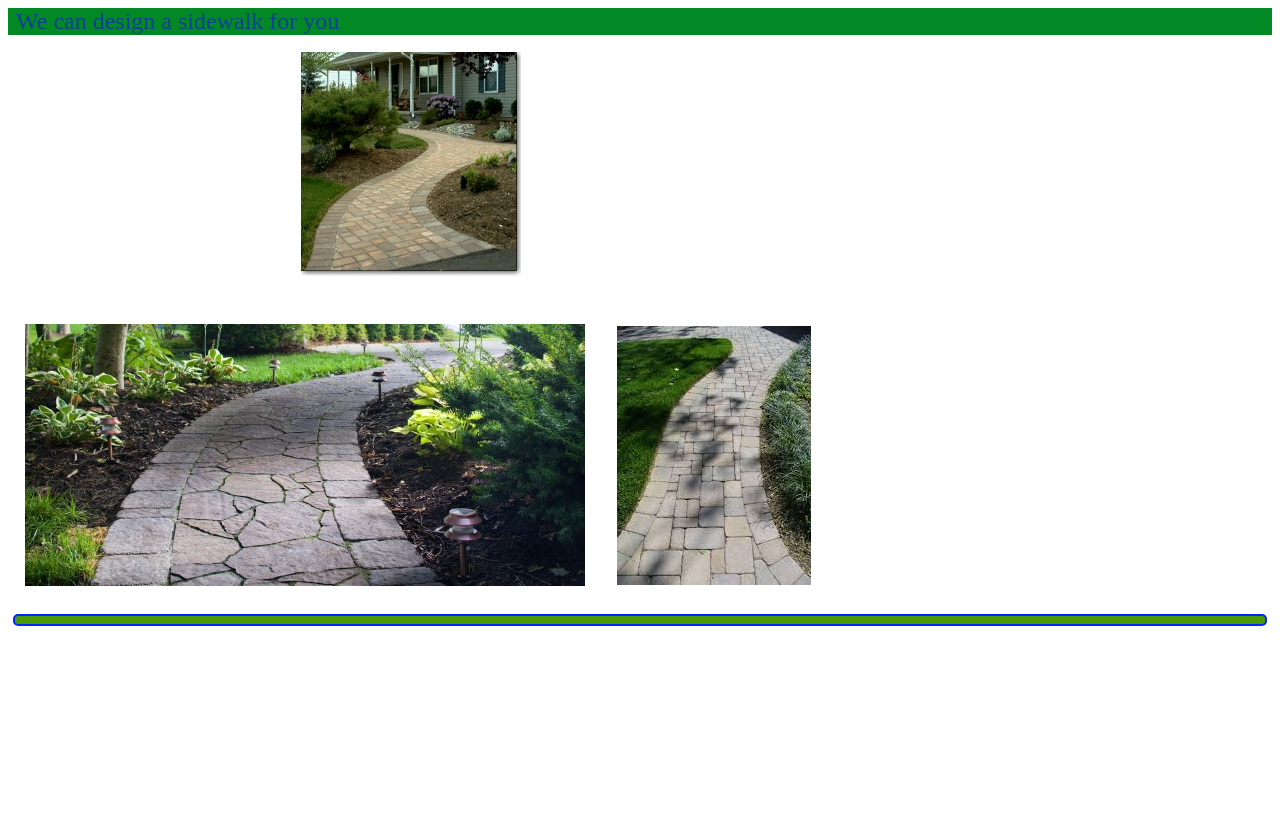
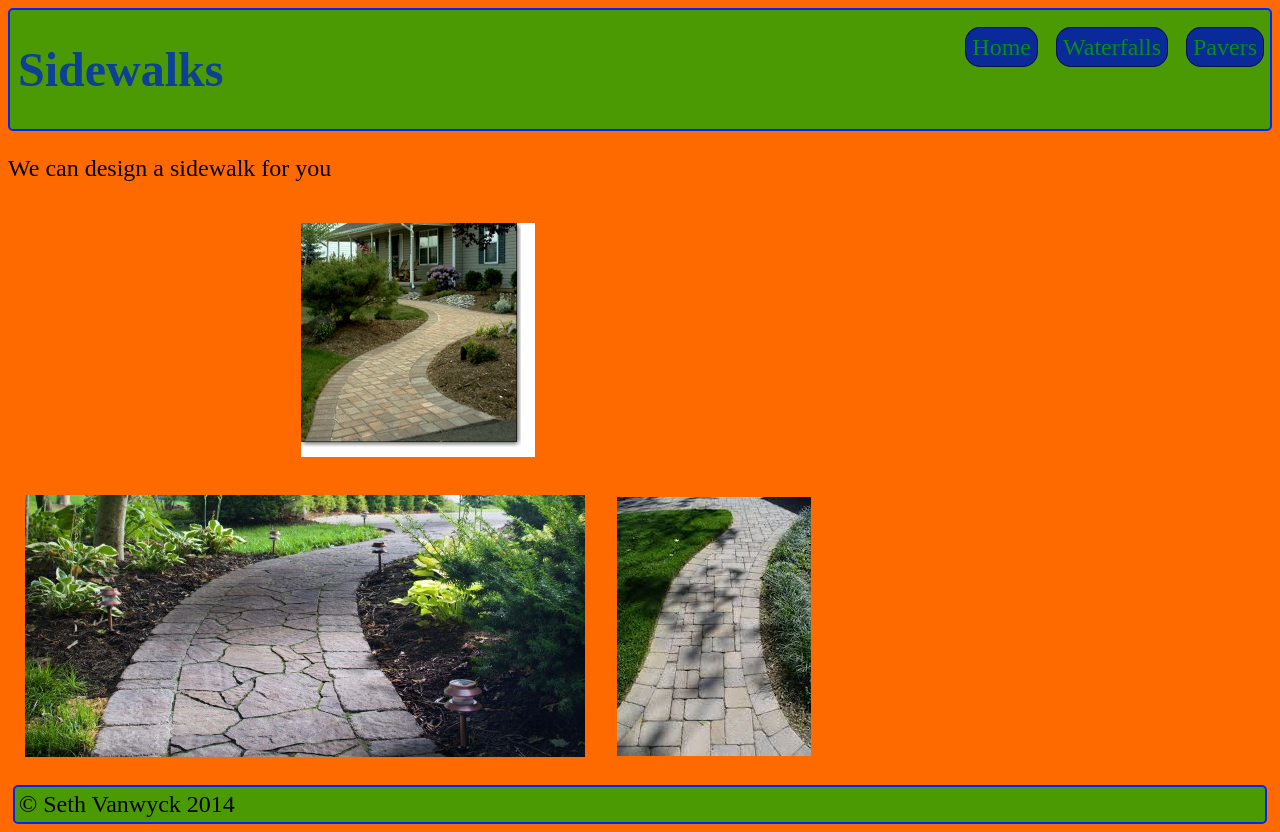
Before and after one commit to sethvanwck/LandscapingSite, a plain HTML site: page sidewalks.html in a window 1280 px wide. Before the commit the page ends 800 px from the top, so only its background shows below. Drawn offline with Linux system fonts and the light colour scheme.

Commit message:
added coloers

```diff
--- a/css/index.css
+++ b/css/index.css
@@ -1,3 +1,3 @@
 body {
-    background-color: #00863c;
+    background-color: rgb(241, 100, 0);
 }
--- a/css/pavers.css
+++ b/css/pavers.css
@@ -1,3 +1,3 @@
 body {
-    background-color: #6b3801;
+    background-color: #5e2f0e;
 }
--- a/css/sidewalks.css
+++ b/css/sidewalks.css
@@ -1,3 +1,3 @@
 body {
-    background-color: #1abf;
+    background-color: #ff6a00;
 }
--- a/css/site.css
+++ b/css/site.css
@@ -4,21 +4,35 @@ body {
 }
 
 header {
-    background-color: #038826;
+    background-color: #4b9a04;
     color: #0c4194;
     padding-left: 8px;
+    border: 2px solid #0026ff;
+    border-radius: 5px;
+}
 
+nav {
+    float: right;
 }
-footer{
+
+nav ul li {
+    display: inline;
+    margin: 6px;
+}
+
+nav ul li a {
+    text-decoration: none;
+    border: 1px solid #02124e;
+    background-color: #092a98;
+    color: #058f10;
+    border-radius: 15px;
+    padding: 6px;
+}
+
+footer {
     background-color: #4b9a04;
     border: 2px solid #0026ff;
-    margin:5px;
+    margin: 5px;
     padding: 4px;
     border-radius: 5px;
 }
-a{
-    text-decoration: none;
-    border: 1px solid #02124e;
-    background-color: #092a98;
-    color: #058f10
-}
--- a/css/waterfalls.css
+++ b/css/waterfalls.css
@@ -1,3 +1,3 @@
 body {
-    background-color: #1abf;
+    background-color: #c8d704
 }
--- a/sidewalks.html
+++ b/sidewalks.html
@@ -4,12 +4,23 @@
         <meta charset="utf-8" />
         <title>Sidewalks</title>
         <link rel="stylesheet" href="css/site.css" />
-        <link rel="stylesheet" href="css/side.css" />
+        <link rel="stylesheet" href="css/sidewalks.css" />
 
     </head>
     <body>
-        <header>We can design a sidewalk for you </header>
+        <header>
+            <nav>
+                <ul>
+                    <li><a href="index.html">Home</a></li>
+                    <li><a href="waterfalls.html">Waterfalls</a></li>
+                    <li><a href="pavers.html">Pavers</a></li>
+                </ul>
+            </nav>
+            <h1>Sidewalks</h1>
+        </header>
         <section>
+            <p>We can design a sidewalk for you</p>
+
             <table cellpadding="15">
 
                 <tr>
@@ -32,7 +43,7 @@
 
             </table>
         </section>
-        <footer></footer>
+        <footer>&copy; Seth Vanwyck 2014</footer>
 
     </body>
 </html>
```
Also changed, not shown: index.html (+9 -7 lines), pavers.html (+10 -1 lines), waterfalls.html (+12 -2 lines), Images/waterfall7.jpg (added), Images/waterfall8.jpg (added).
